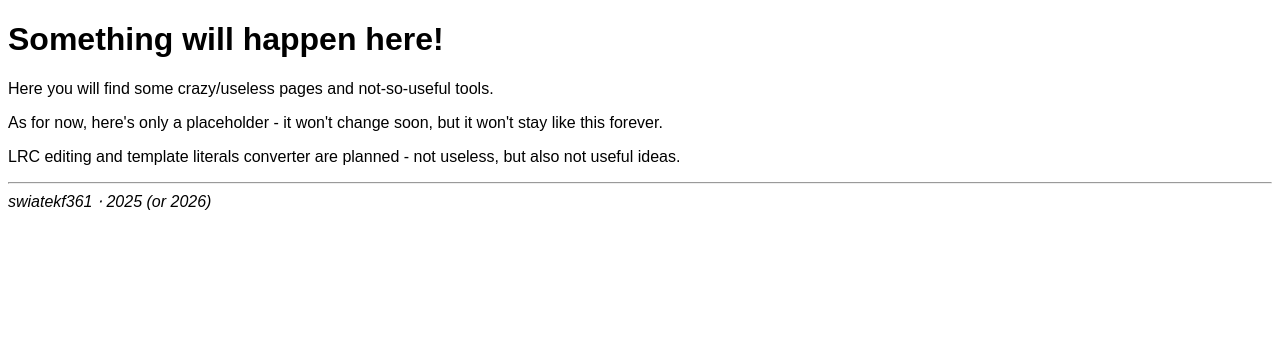
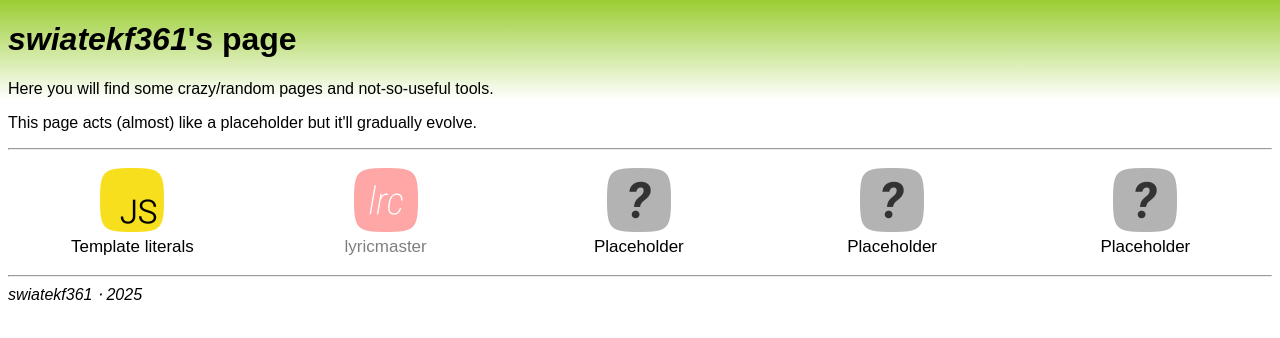
Before and after one commit to swiatekf361/swiatekf361.github.io, a plain HTML site: page index.html in a window 1280 px wide. Drawn offline with Linux system fonts and the light colour scheme.

Commit message:
Minor update
added some gradients and dummy links

```diff
--- a/index.html
+++ b/index.html
@@ -5,17 +5,26 @@
 	<title>swiatekf361</title>
 	<meta name="viewport" content="width=device-width, initial-scale=1.0">
 	<meta name="charset" content="UTF-8">
+	<link rel="stylesheet" href="style.css">
 	<style>
-	body {color-scheme: light dark; font-family: sans-serif}
-	@media (prefers-color-scheme: dark) {body {background-color: #222; color: white;}}
+
 	</style>
 </head>
 <body>
-	<h1>Something will happen here!</h1>
-	<p>Here you will find some crazy/useless pages and not-so-useful tools.</p>
-	<p>As for now, here's only a placeholder - it won't change soon, but it won't stay like this forever.</p>
-	<p>LRC editing and template literals converter are planned - not useless, but also not useful ideas.</p>
+	<div id="bg"></div>
+	<h1><i>swiatekf361</i>'s page</h1>
+	<p>Here you will find some crazy/random pages and not-so-useful tools.</p>
+	<p>This page acts (almost) like a placeholder but it'll gradually evolve.</p>
 	<hr>
-	<i>swiatekf361 &sdot; 2025 (or 2026)</i>
+	<div id="homescreen">
+	<a href="template-literals" class="icon"><img src="icons/js.png" alt="">Template literals</a>
+	<a href="javascript:alert('not available yet')" class="icon disabled"><img src="icons/lrc.png" alt="">lyricmaster</a>
+	<a href="javascript:alert('hey, it\'s just a placeholder!')" class="icon"><img src="icons/idk.png" alt="">Placeholder</a>
+	<a href="javascript:alert('hey, it\'s just a placeholder!')" class="icon"><img src="icons/idk.png" alt="">Placeholder</a>
+	<a href="javascript:alert('hey, it\'s just a placeholder!')" class="icon"><img src="icons/idk.png" alt="">Placeholder</a>
+	</div>
+	<hr>
+	<i>swiatekf361 &sdot; <span id="year">2025</span></i>
+	<script>document.getElementById("year").innerText = (new Date()).getFullYear();</script>
 </body>
 </html>
--- /dev/null
+++ b/style.css
@@ -0,0 +1,90 @@
+body {
+	color-scheme: light dark;
+	font-family: sans-serif;
+}
+
+select#language {
+	top: 8px;
+	right: 8px;
+	position: absolute;
+}
+
+div#bg {
+	position: absolute;
+	top: 0;
+	left: 0;
+	width: 100%;
+	height: 100px;
+	display: block;
+	z-index: -1;
+	background-color: yellowgreen;
+	background: -webkit-gradient(linear, left top, left bottom, color-stop(0%, yellowgreen), color-stop(100%, transparent));
+	background: -webkit-linear-gradient(270deg, yellowgreen, transparent);
+	background: -moz-linear-gradient(270deg, yellowgreen, transparent);
+	background: -o-linear-gradient(270deg, yellowgreen, transparent);
+	background: linear-gradient(to bottom, yellowgreen, transparent);
+}
+
+
+.icon {
+	text-decoration: none;
+	color: inherit;
+	text-align: center;
+	display: inline-block;
+	width: -webkit-calc(20% - 4px);
+	width: calc(20% - 4px);
+	font-size: 17px;
+	padding: 10px 0;
+	transition: 150ms;
+	border-radius: 5px;
+	vertical-align: top;
+}
+
+.icon.disabled {
+	opacity: 0.5;
+}
+
+.icon:hover {
+	background: #7cfc0099;
+}
+
+.icon img {
+	width: 64px;
+	height: 64px;
+	display: block;
+	margin: 0 auto 5px auto;
+}
+
+
+@media (max-width: 600px) {.icon {width: -webkit-calc(25% - 4px); width: calc(25% - 4px);}}
+@media (max-width: 500px) {.icon {width: -webkit-calc(33% - 4px); width: calc(33% - 4px);}}
+@media (max-width: 350px) {.icon {width: -webkit-calc(50% - 4px); width: calc(50% - 4px);}}
+@media (max-width: 200px) {.icon {width: 100%;}}
+
+
+@media (max-width: 450px) {
+	.icon img {
+		width: 48px;
+		height: 48px;
+	}
+}
+
+
+
+@media (prefers-color-scheme: dark) {
+	body {
+		background-color: #222;
+		color: white;
+	}
+	div#bg {
+		background-color: green;
+		background: -webkit-gradient(linear, left top, left bottom, color-stop(0%, green), color-stop(100%, transparent));
+		background: -webkit-linear-gradient(270deg, green, transparent);
+		background: -moz-linear-gradient(270deg, green, transparent);
+		background: -o-linear-gradient(270deg, green, transparent);
+		background: linear-gradient(to bottom, green, transparent);
+	}
+	.icon:hover {
+		background: #00990077;
+	}
+}
```
Also changed, not shown: icons/idk.png (added), icons/js.png (added), icons/lrc.png (added).
